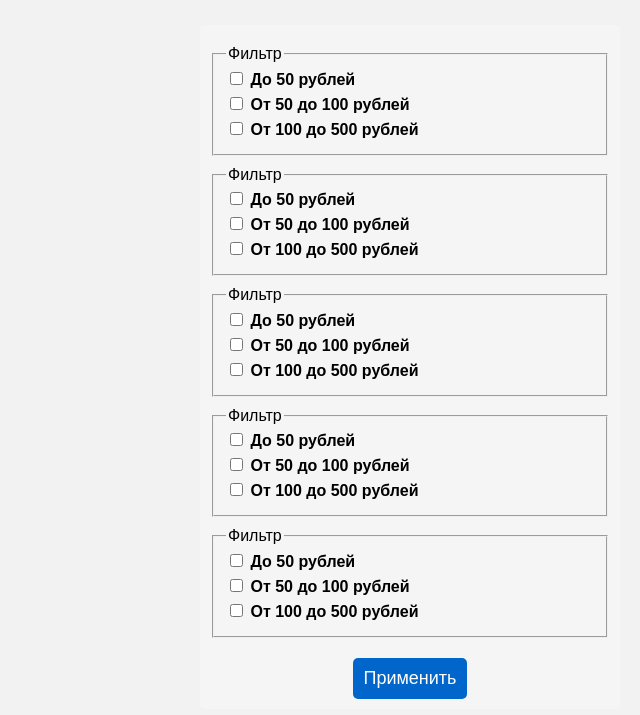
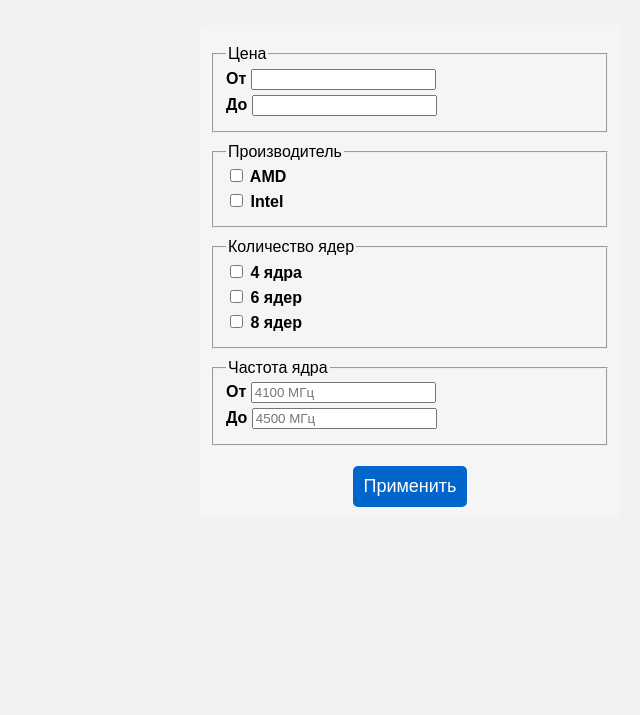
Before and after one commit to diplomatgmg/new_catalog, a Django app: page /category/cpu/ in a window 1280 px wide. Shown: the part 85-800 px from the top of the page, without its empty margins (640-1280 px from the left). Run offline with Django 4.2, Linux system fonts and the light colour scheme; data that the repository does not hold is empty.

Commit message:
Добавлена фильтрация страницы процессоров

```diff
--- /dev/null
+++ b/apps/product/templatetags/product_extras.py
@@ -0,0 +1,11 @@
+from django import template
+
+register = template.Library()
+
+
+@register.filter
+def get_list(request_get, key):
+    """
+    Возвращает список полученного из request_get по ключу key
+    """
+    return request_get.getlist(key)
--- a/apps/product/views.py
+++ b/apps/product/views.py
@@ -6,6 +6,32 @@ class CPUListView(BaseProductListView):
     template_name = 'product/includes/cpu-list.html'
     model = CPUModel
 
+    def get_queryset(self):
+        queryset = super().get_queryset()
+
+        # Фильтрация по бренду
+        brand = self.request.GET.getlist('brand')
+        if brand:
+            queryset = queryset.filter(brand__name__in=brandux)
+
+
+
+        # Фильтрация по количеству ядер
+        num_cores = self.request.GET.getlist('num_cores')
+        if num_cores:
+            queryset = queryset.filter(num_cores__in=num_cores)
+
+        # Фильтрация по частоте ядра
+        min_clock_speed = self.request.GET.get('min_clock_speed')
+        max_clock_speed = self.request.GET.get('max_clock_speed')
+        if min_clock_speed or max_clock_speed:
+            if min_clock_speed:
+                queryset = queryset.filter(clock_speed__gte=min_clock_speed)
+            if max_clock_speed:
+                queryset = queryset.filter(clock_speed__lte=max_clock_speed)
+
+        return queryset
+
 
 class GPUListView(BaseProductListView):
     template_name = 'product/includes/gpu-list.html'
--- a/static/css/main.css
+++ b/static/css/main.css
@@ -202,8 +202,9 @@ button[type="submit"]:hover {
     margin-left: 20px;
     font-size: 18px;
     font-weight: bold;
+    display: flex;
+    align-items: center;
 }
-
 
 
 .product-compare {
--- a/templates/base.html
+++ b/templates/base.html
@@ -29,7 +29,8 @@
     <form method="get" action="{% url 'product:find-model' %}">
         <div id="search-container">
             <label for="search-input"></label>
-            <input type="text" id="search-input" placeholder="Введите название товара..." name="q">
+            <input type="text" id="search-input" placeholder="Введите название товара..."
+                   name="q" value="{{ request.GET.q }}">
             <button type="submit" id="search-button"></button>
         </div>
     </form>
--- a/templates/product/includes/cpu-list.html
+++ b/templates/product/includes/cpu-list.html
@@ -1,5 +1,5 @@
 {% extends  'base.html' %}
-
+{% load product_extras %}
 
 {% block content %}
 
@@ -8,122 +8,77 @@
             {% for product in products %}
                 <div class="product">
                     <div class="product-name">{{ product }}</div>
+                    <div class="product-name">Ядер: {{ product.num_cores }}</div>
+                    <div class="product-name">Частота: {{ product.clock_speed }}</div>
                     <div class="product-compare">Сравнить</div>
                 </div>
             {% endfor %}
         </div>
 
         <div class="filter">
-            <form>
+            <form method="get" action="{% url 'product:cpu' %}">
                 <fieldset>
-                    <legend>Фильтр</legend>
+                    <legend>Цена</legend>
+                    <div class="filter-interval">
+                        <label>От <input type="number" name="min_price"
+                                         value="{{ request.GET.min_price }}"></label>
+                        <label>До <input type="number" name="max_price"
+                                         value="{{ request.GET.max_price }}"></label>
+                    </div>
+                </fieldset>
+
+                            <fieldset>
+                    <legend>Производитель</legend>
                     <div>
                         <label>
-                            <input type="checkbox" name="price" value="0-50">
-                            До 50 рублей
+                            <input type="checkbox" name="brand" value="AMD"
+                                   {% if 'AMD' in request.GET|get_list:'brand' %}checked{% endif %}>
+                            AMD
                         </label>
                     </div>
                     <div>
                         <label>
-                            <input type="checkbox" name="price" value="50-100">
-                            От 50 до 100 рублей
-                        </label>
-                    </div>
-                    <div>
-                        <label>
-                            <input type="checkbox" name="price" value="100-500">
-                            От 100 до 500 рублей
-                        </label>
-                    </div>
-                </fieldset>
-                <fieldset>
-                    <legend>Фильтр</legend>
-                    <div>
-                        <label>
-                            <input type="checkbox" name="price" value="0-50">
-                            До 50 рублей
-                        </label>
-                    </div>
-                    <div>
-                        <label>
-                            <input type="checkbox" name="price" value="50-100">
-                            От 50 до 100 рублей
-                        </label>
-                    </div>
-                    <div>
-                        <label>
-                            <input type="checkbox" name="price" value="100-500">
-                            От 100 до 500 рублей
+                            <input type="checkbox" name="brand" value="Intel"
+                                   {% if 'Intel' in request.GET|get_list:'brand' %}checked{% endif %}>
+                            Intel
                         </label>
                     </div>
                 </fieldset>
 
                 <fieldset>
-                    <legend>Фильтр</legend>
+                    <legend>Количество ядер</legend>
                     <div>
                         <label>
-                            <input type="checkbox" name="price" value="0-50">
-                            До 50 рублей
+                            <input type="checkbox" name="num_cores" value="4"
+                                   {% if '4' in request.GET|get_list:'num_cores' %}checked{% endif %}>
+                            4 ядра
                         </label>
                     </div>
                     <div>
                         <label>
-                            <input type="checkbox" name="price" value="50-100">
-                            От 50 до 100 рублей
+                            <input type="checkbox" name="num_cores" value="6"
+                                   {% if '6' in request.GET|get_list:'num_cores' %}checked{% endif %}>
+                            6 ядер
                         </label>
                     </div>
                     <div>
                         <label>
-                            <input type="checkbox" name="price" value="100-500">
-                            От 100 до 500 рублей
+                            <input type="checkbox" name="num_cores" value="8"
+                                   {% if '8' in request.GET|get_list:'num_cores' %}checked{% endif %}>
+                            8 ядер
                         </label>
                     </div>
                 </fieldset>
 
                 <fieldset>
-                    <legend>Фильтр</legend>
-                    <div>
-                        <label>
-                            <input type="checkbox" name="price" value="0-50">
-                            До 50 рублей
-                        </label>
-                    </div>
-                    <div>
-                        <label>
-                            <input type="checkbox" name="price" value="50-100">
-                            От 50 до 100 рублей
-                        </label>
-                    </div>
-                    <div>
-                        <label>
-                            <input type="checkbox" name="price" value="100-500">
-                            От 100 до 500 рублей
-                        </label>
+                    <legend>Частота ядра</legend>
+                    <div class="filter-interval">
+                        <label>От <input type="number" name="min_clock_speed" placeholder="4100 МГц"
+                                         value="{{ request.GET.min_clock_speed }}"></label>
+                        <label>До <input type="number" name="max_clock_speed" placeholder="4500 МГц"
+                                         value="{{ request.GET.max_clock_speed }}"></label>
                     </div>
                 </fieldset>
-
-                <fieldset>
-                    <legend>Фильтр</legend>
-                    <div>
-                        <label>
-                            <input type="checkbox" name="price" value="0-50">
-                            До 50 рублей
-                        </label>
-                    </div>
-                    <div>
-                        <label>
-                            <input type="checkbox" name="price" value="50-100">
-                            От 50 до 100 рублей
-                        </label>
-                    </div>
-                    <div>
-                        <label>
-                            <input type="checkbox" name="price" value="100-500">
-                            От 100 до 500 рублей
-                        </label>
-                    </div>
-                </fieldset>
-
 
                 <button type="submit">Применить</button>
 
```
Also changed, not shown: apps/product/models.py (+6 -6 lines), test.py (+40 -94 lines), apps/product/templatetags/__init__.py (added).
